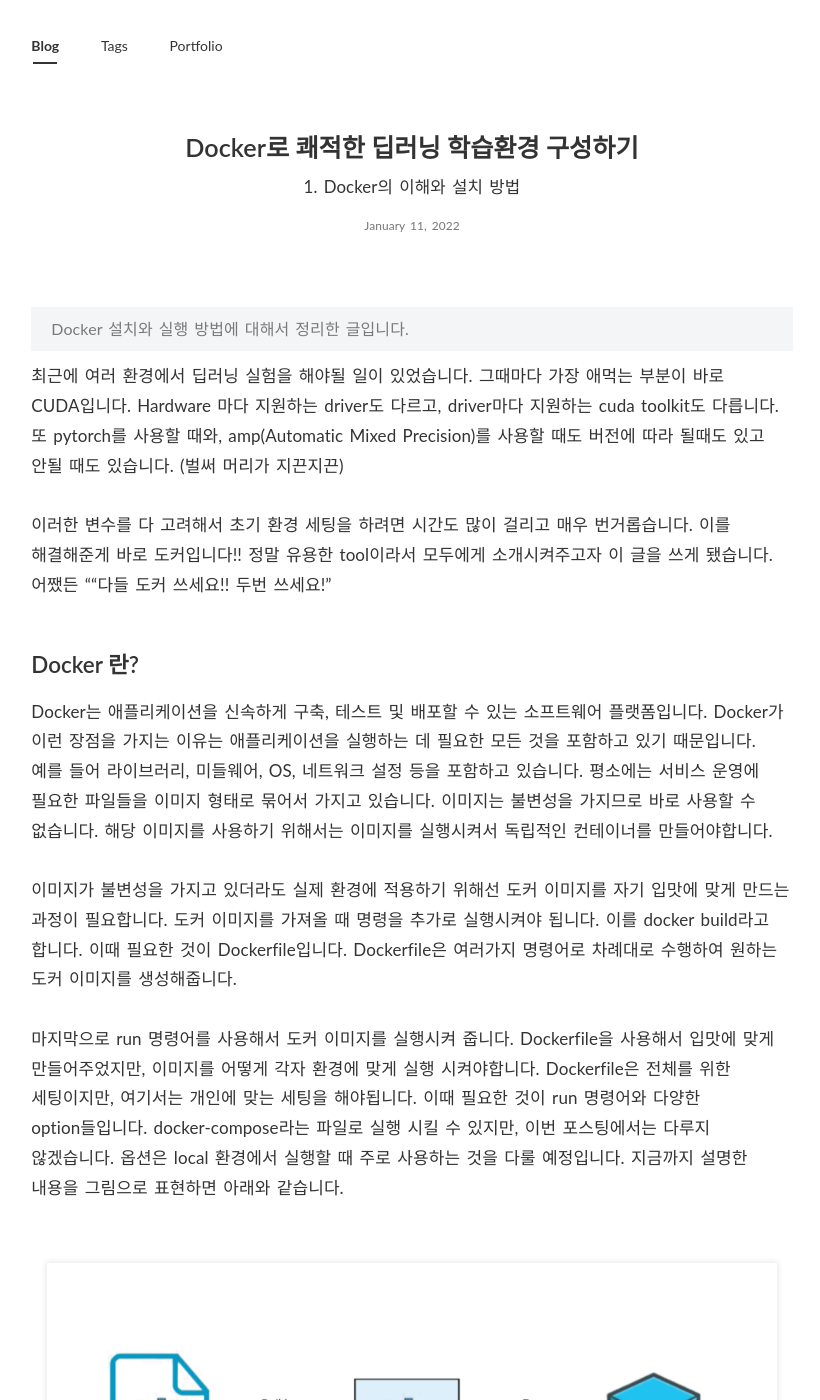
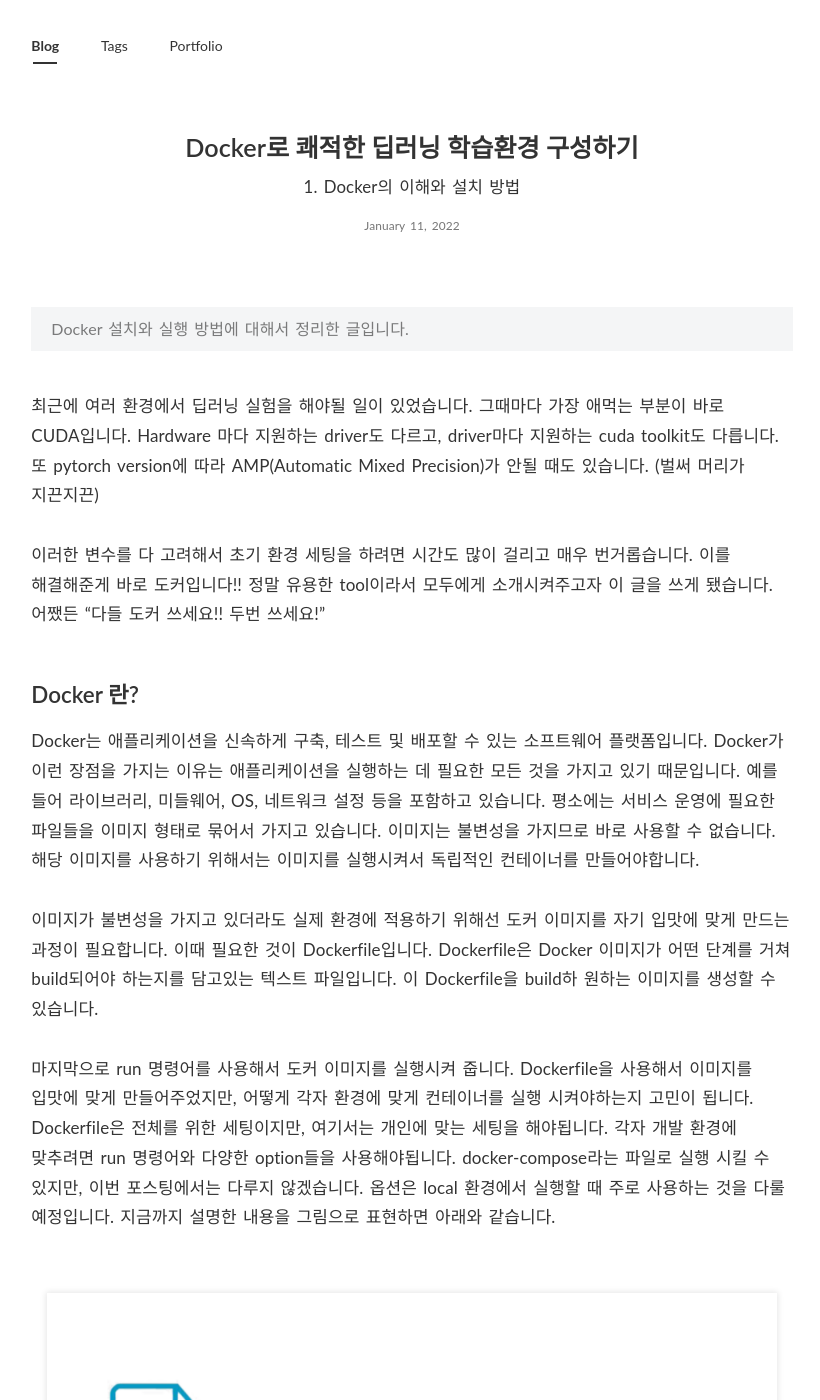
Before and after one commit to PEBpung/PEBpung.github.io, a Jekyll site: the page built from _posts/2022-01-11-Docker-1.md, in a window 1280 px wide and 1400 px high. Shown: the whole window, without its empty margins (228-1048 px from the left). Built offline with Jekyll 4.4.1, drawn with Linux system fonts in a browser that asks for light colours; nearby versions of some CDN libraries; some web fonts are replaced; comment, search, counter and statistics services are not loaded; some of the changed text lies outside the part shown.

Commit message:
docs(docker): post 2차 수정

```diff
--- a/_posts/2022-01-11-Docker-1.md
+++ b/_posts/2022-01-11-Docker-1.md
@@ -14,29 +14,31 @@
 
 
 
-최근에 여러 환경에서 딥러닝 실험을 해야될 일이 있었습니다. 그때마다 가장 애먹는 부분이 바로 CUDA입니다. Hardware 마다 지원하는 driver도 다르고, driver마다 지원하는 cuda toolkit도 다릅니다. 또 pytorch를 사용할 때와, amp(Automatic Mixed Precision)를 사용할 때도 버전에 따라 될때도 있고 안될 때도 있습니다. (벌써 머리가 지끈지끈)
+<br>
+
+최근에 여러 환경에서 딥러닝 실험을 해야될 일이 있었습니다. 그때마다 가장 애먹는 부분이 바로 CUDA입니다. Hardware 마다 지원하는 driver도 다르고, driver마다 지원하는 cuda toolkit도 다릅니다. 또 pytorch version에 따라 AMP(Automatic Mixed Precision)가 안될 때도 있습니다. (벌써 머리가 지끈지끈)
 
 <br>
 
 
 
-이러한 변수를 다 고려해서 초기 환경 세팅을 하려면 시간도 많이 걸리고 매우 번거롭습니다. 이를 해결해준게 바로 도커입니다!! 정말 유용한 tool이라서 모두에게 소개시켜주고자 이 글을 쓰게 됐습니다. 어쨌든 ""다들 도커 쓰세요!! 두번 쓰세요!"
+이러한 변수를 다 고려해서 초기 환경 세팅을 하려면 시간도 많이 걸리고 매우 번거롭습니다. 이를 해결해준게 바로 도커입니다!! 정말 유용한 tool이라서 모두에게 소개시켜주고자 이 글을 쓰게 됐습니다. 어쨌든 "다들 도커 쓰세요!! 두번 쓰세요!"
 
 <br>
 
 ## Docker 란?
 
-Docker는 애플리케이션을 신속하게 구축, 테스트 및 배포할 수 있는 소프트웨어 플랫폼입니다. Docker가 이런 장점을 가지는 이유는 애플리케이션을 실행하는 데 필요한 모든 것을 포함하고 있기 때문입니다. 예를 들어 라이브러리, 미들웨어, OS, 네트워크 설정 등을 포함하고 있습니다. 평소에는 서비스 운영에 필요한 파일들을 이미지 형태로 묶어서 가지고 있습니다. 이미지는 불변성을 가지므로 바로 사용할 수 없습니다. 해당 이미지를 사용하기 위해서는 이미지를 실행시켜서 독립적인 컨테이너를 만들어야합니다.
+Docker는 애플리케이션을 신속하게 구축, 테스트 및 배포할 수 있는 소프트웨어 플랫폼입니다. Docker가 이런 장점을 가지는 이유는 애플리케이션을 실행하는 데 필요한 모든 것을 가지고 있기 때문입니다. 예를 들어 라이브러리, 미들웨어, OS, 네트워크 설정 등을 포함하고 있습니다. 평소에는 서비스 운영에 필요한 파일들을 이미지 형태로 묶어서 가지고 있습니다. 이미지는 불변성을 가지므로 바로 사용할 수 없습니다. 해당 이미지를 사용하기 위해서는 이미지를 실행시켜서 독립적인 컨테이너를 만들어야합니다.
 
 <br>
 
 
 
-이미지가 불변성을 가지고 있더라도 실제 환경에 적용하기 위해선 도커 이미지를 자기 입맛에 맞게 만드는 과정이 필요합니다. 도커 이미지를 가져올 때 명령을 추가로 실행시켜야 됩니다. 이를 docker build라고 합니다. 이때 필요한 것이 Dockerfile입니다. Dockerfile은 여러가지 명령어로 차례대로 수행하여 원하는 도커 이미지를 생성해줍니다.
+이미지가 불변성을 가지고 있더라도 실제 환경에 적용하기 위해선 도커 이미지를 자기 입맛에 맞게 만드는 과정이 필요합니다. 이때 필요한 것이 Dockerfile입니다. Dockerfile은 Docker 이미지가 어떤 단계를 거쳐 build되어야 하는지를 담고있는 텍스트 파일입니다. 이 Dockerfile을 build하 원하는 이미지를 생성할 수 있습니다.
 
 <br>
 
-마지막으로 run 명령어를 사용해서 도커 이미지를 실행시켜 줍니다. Dockerfile을 사용해서 입맛에 맞게 만들어주었지만, 이미지를 어떻게 각자 환경에 맞게 실행 시켜야합니다. Dockerfile은 전체를 위한 세팅이지만, 여기서는 개인에 맞는 세팅을 해야됩니다. 이때 필요한 것이 run 명령어와 다양한 option들입니다. docker-compose라는 파일로 실행 시킬 수 있지만, 이번 포스팅에서는 다루지 않겠습니다. 옵션은 local 환경에서 실행할 때 주로 사용하는 것을 다룰 예정입니다. 지금까지 설명한 내용을 그림으로 표현하면 아래와 같습니다.
+마지막으로 run 명령어를 사용해서 도커 이미지를 실행시켜 줍니다. Dockerfile을 사용해서 이미지를 입맛에 맞게 만들어주었지만, 어떻게 각자 환경에 맞게 컨테이너를 실행 시켜야하는지 고민이 됩니다. Dockerfile은 전체를 위한 세팅이지만, 여기서는 개인에 맞는 세팅을 해야됩니다. 각자 개발 환경에 맞추려면 run 명령어와 다양한 option들을 사용해야됩니다. docker-compose라는 파일로 실행 시킬 수 있지만, 이번 포스팅에서는 다루지 않겠습니다. 옵션은 local 환경에서 실행할 때 주로 사용하는 것을 다룰 예정입니다. 지금까지 설명한 내용을 그림으로 표현하면 아래와 같습니다.
 
 
 
@@ -56,7 +58,7 @@
 
 실험 도구가 정해졌다면 본격적으로 실험 수행을 합니다. 실험을 수행하다보면 다양한 산출물이 나오게 됩니다. 제 경우에 수십번, 수백번 정도 학습을 진행하다 보면 혼란스러워 질 때가 종종 있었습니다. 처음 진행하려던 방향과 달라지고, 이전 실험 결과가 떠오르지 않은 경우가 있었습니다. 그래서 log와 artifact를 기록할 수 있는 도구에 관심이 많아졌고, 최근에도 계속해서 공부 중입니다. 관련 글은 아래 링크에서 보실 수 있습니다.
 
-
+<br>
 
 [WandB란? - 강력한 MLOps Tool](https://pebpung.github.io/wandb/2021/10/06/WandB-1.html)
 
@@ -86,7 +88,7 @@
 
 ## 도커 사용법
 
-이제 본격적으로 도커 사용법에 대해서 알아봅시다. 이번 글은 개발 환경이 아닌, 우분투 로컬 환경에서의 딥러닝 실험에 초점을 맞췄습니다. 그렇기 때문에 local gpu를 사용하기 위해 nvidia-docker를 설치하는 과정도 포함되어 있습니다.
+이제 본격적으로 도커 사용법에 대해서 알아봅시다. 이번 글은 개발 환경이 아닌, 우분투 ssh 서버 환경에서의 딥러닝 실험에 초점을 맞췄습니다. 그렇기 때문에 local gpu를 사용하기 위해 nvidia-docker를 설치하는 과정도 포함되어 있습니다.
 
 
 
```
